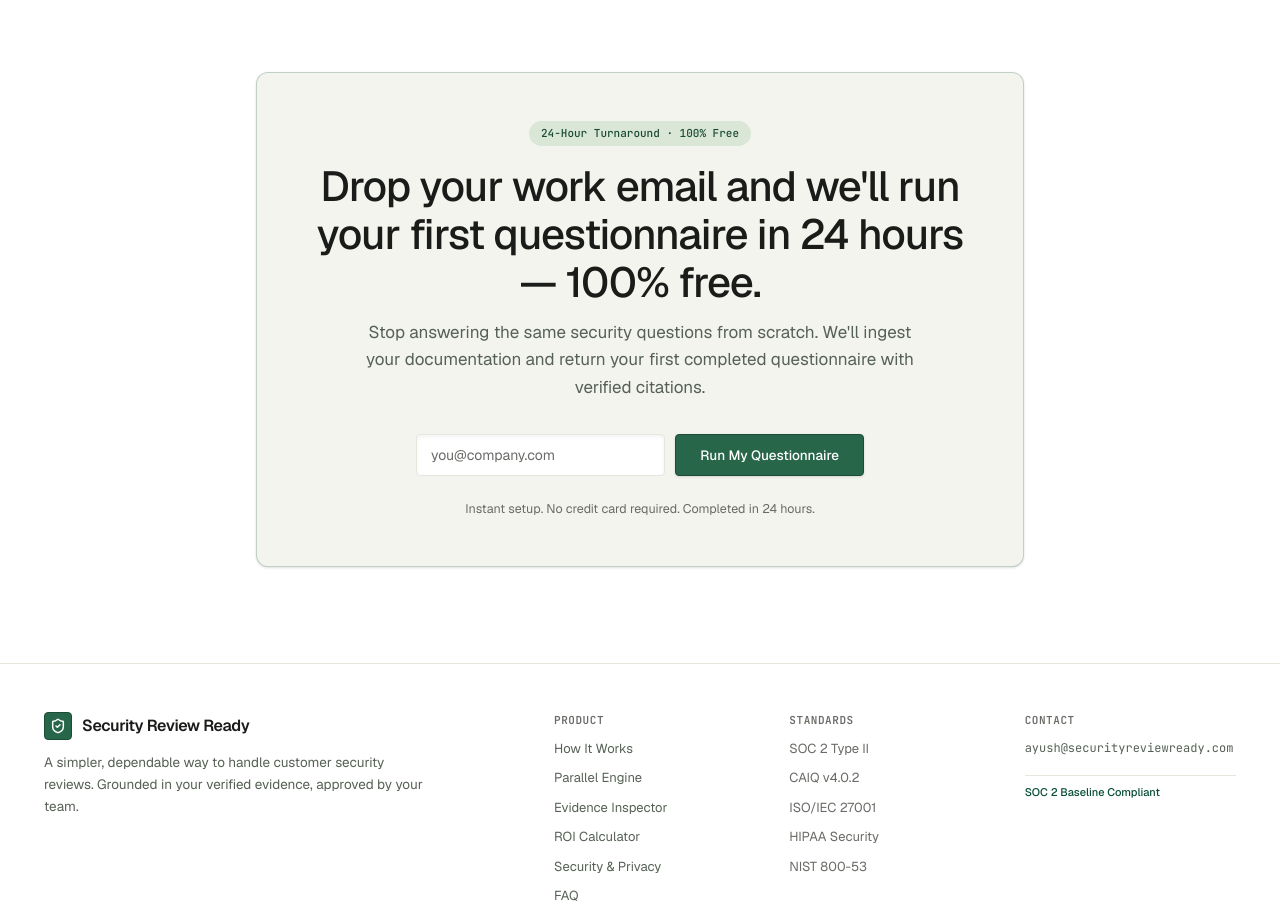
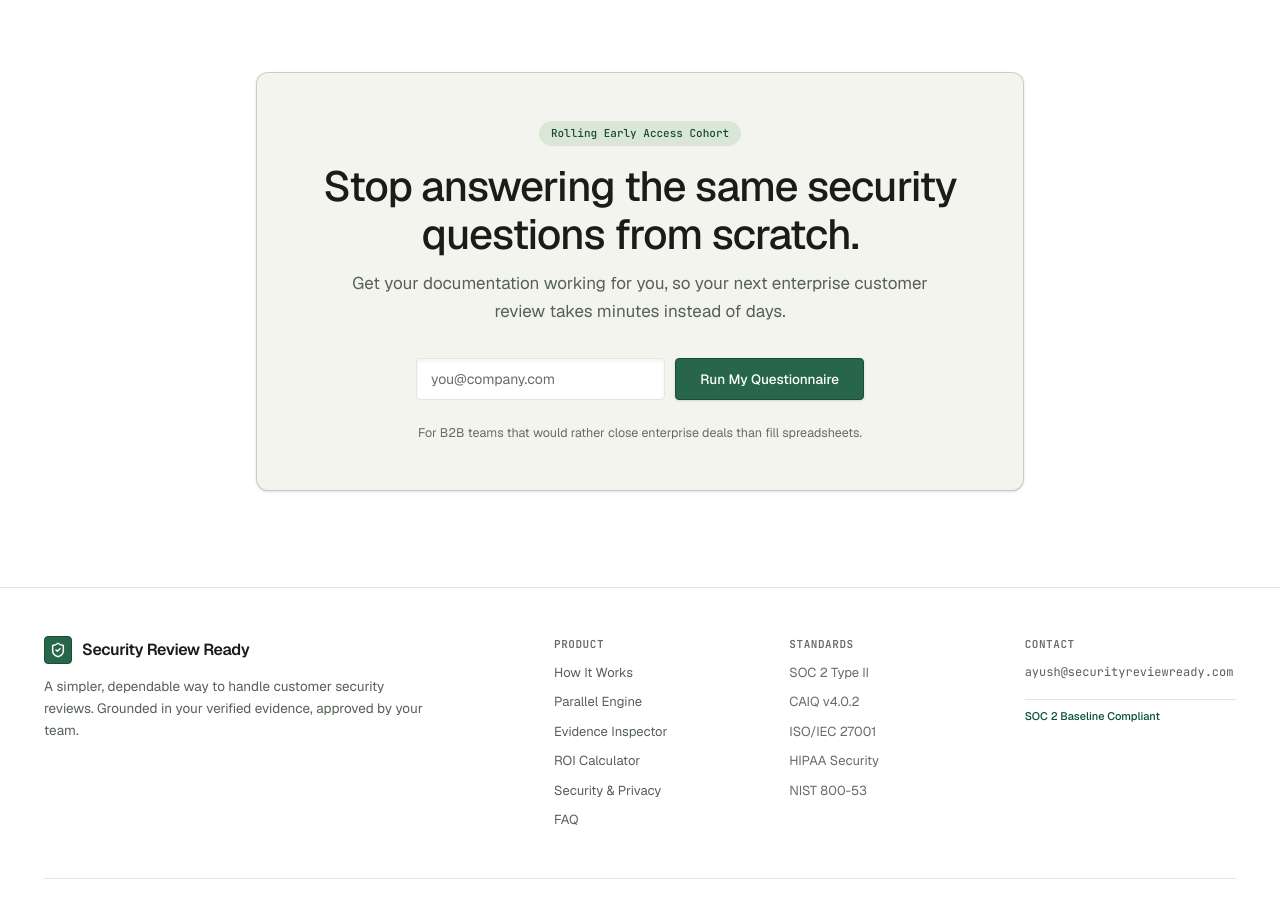
Before and after one commit to Ayush01729/SecurityReviewReady, a Next.js app in the folder next-app/: page / in a window 1280 px wide. Shown: the part 7880-8785 px from the top of the page. Built offline with nearby package versions, Linux system fonts and the light colour scheme; no server answers.

Commit message:
revert: restore original headline and copy for bottom early access card

```diff
--- a/next-app/src/components/EarlyAccessForm.tsx
+++ b/next-app/src/components/EarlyAccessForm.tsx
@@ -72,15 +72,16 @@
       <div className="max-w-[1240px] mx-auto px-6">
         <div className="rounded-xl bg-[#F4F4EF] border border-[#28664A]/25 p-8 sm:p-12 max-w-3xl mx-auto text-center flex flex-col items-center shadow-sm">
           <div className="inline-flex items-center gap-1.5 px-3 py-1 rounded-full bg-[#DAE6D6] text-[#1A4C35] font-mono text-[11px] font-medium mb-4">
-            24-Hour Turnaround · 100% Free
+            Rolling Early Access Cohort
           </div>
 
           <h2 className="font-sans text-[28px] sm:text-[36px] md:text-[42px] font-medium text-[#1A1C19] tracking-[-0.025em] leading-[1.15] mb-3">
-            Drop your work email and we&apos;ll run your first questionnaire in 24 hours — 100% free.
+            Stop answering the same security questions from scratch.
           </h2>
 
           <p className="font-sans text-[16px] sm:text-[17px] text-[#566155] max-w-xl mb-8 leading-relaxed">
-            Stop answering the same security questions from scratch. We&apos;ll ingest your documentation and return your first completed questionnaire with verified citations.
+            Get your documentation working for you, so your next enterprise customer review takes
+            minutes instead of days.
           </p>
 
           {submitted ? (
@@ -143,7 +144,7 @@
           )}
 
           <p className="font-sans text-[12.5px] text-[#696B66] mt-6">
-            Instant setup. No credit card required. Completed in 24 hours.
+            For B2B teams that would rather close enterprise deals than fill spreadsheets.
           </p>
         </div>
       </div>
```
